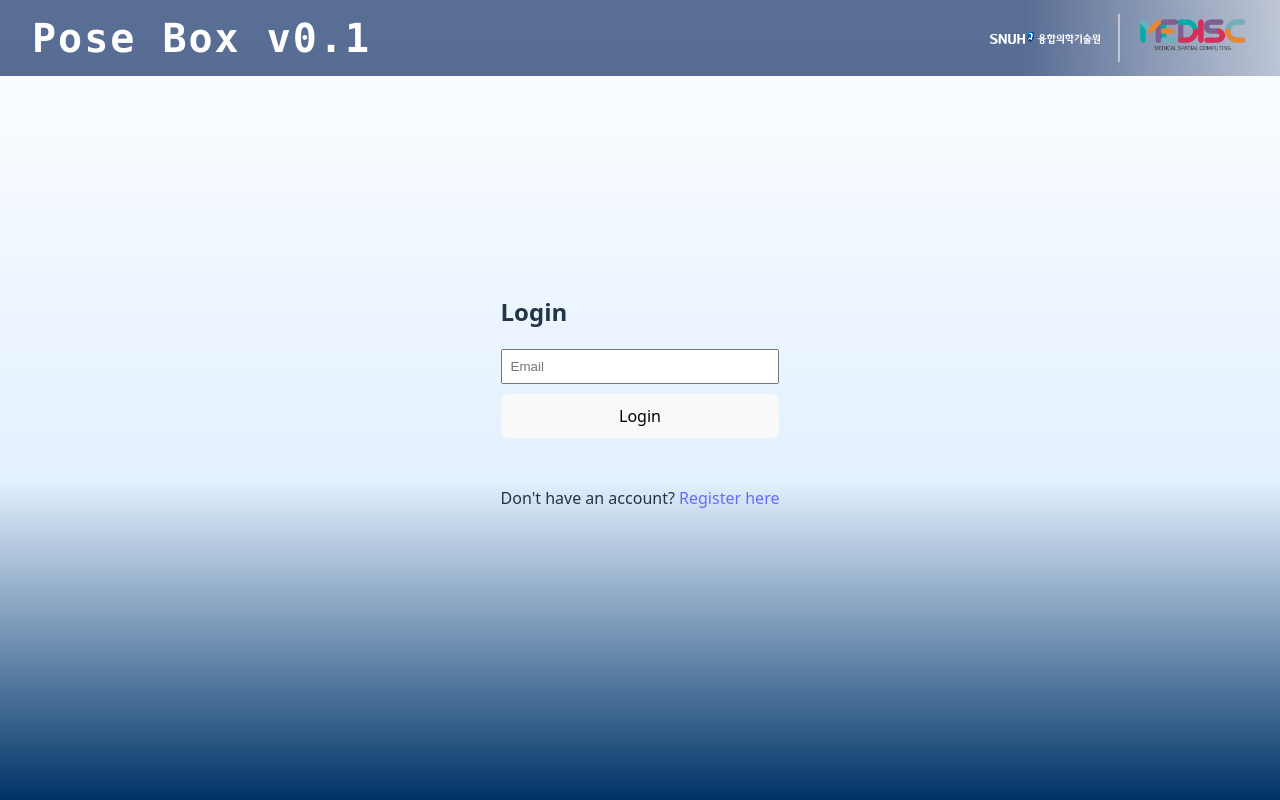
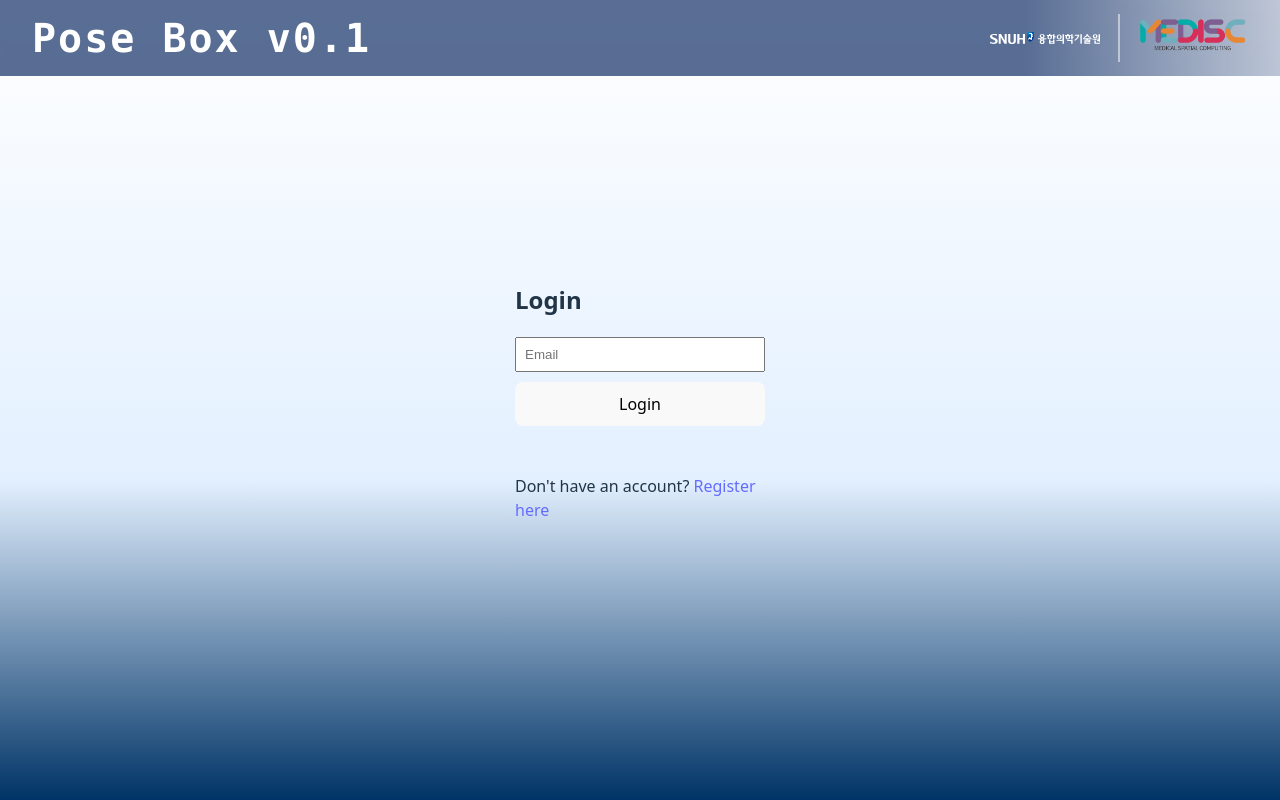
Before and after one commit to tpark747949/PoseViewer, a React (Vite) app in the folder deep-pose/: page / in a window 1280 px wide. Built offline with nearby package versions, Linux system fonts and the light colour scheme.

Commit message:
Just some aesthetic fixes

```diff
--- a/deep-pose/src/components/Login.jsx
+++ b/deep-pose/src/components/Login.jsx
@@ -18,7 +18,7 @@
   };
 
   return (
-    <form onSubmit={handleSubmit} style={{ display: 'flex', flexDirection: 'column', maxWidth: 300, margin: '0 auto' }}>
+    <form onSubmit={handleSubmit} style={{ display: 'flex', flexDirection: 'column', width:250, margin: '0 auto' }}>
       <h2>Login</h2>
       <input
         name="email"
--- a/deep-pose/src/components/Register.jsx
+++ b/deep-pose/src/components/Register.jsx
@@ -19,7 +19,7 @@
   };
 
   return (
-    <form onSubmit={handleSubmit} style={{ display: 'flex', flexDirection: 'column', maxWidth: 300, margin: '0 auto' }}>
+    <form onSubmit={handleSubmit} style={{ display: 'flex', flexDirection: 'column', width: 250, margin: '0 auto' }}>
       <h2>Register</h2>
       {['name', 'department', 'role', 'email'].map(field => (
         <input
```
